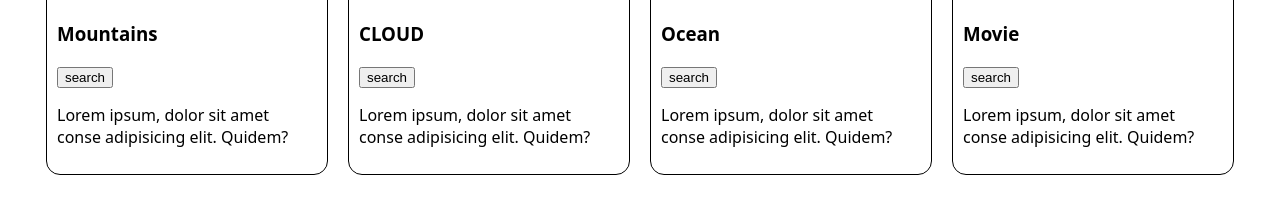
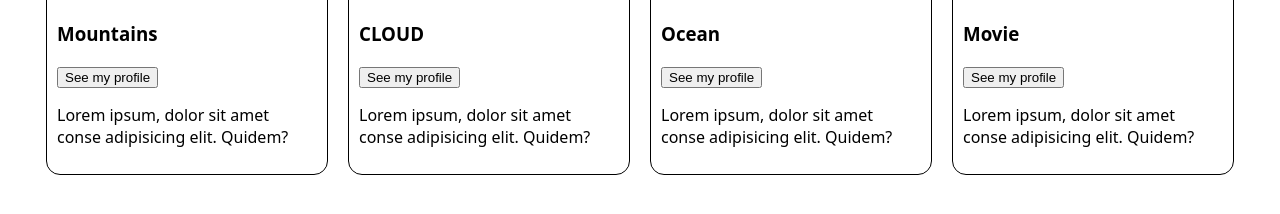
Before and after one commit to chuaindia/Magic_with_CSS_only, a plain HTML site: page index.html in a window 1280 px wide. Shown: the part 266-480 px from the top of the page. Drawn offline with Linux system fonts and the light colour scheme.

Commit message:
Add updated html

```diff
--- a/index.html
+++ b/index.html
@@ -10,31 +10,37 @@
     <link rel="stylesheet" href="style.css">
 </head>
 
+<script>
+    function redirectToLinkedIn() {
+      window.location.href = "https://www.linkedin.com/in/tanusrighosh";
+    }
+  </script>
+
 <body>
     <h1 class="heading"> My favourites</h1>
     <div class="flexbox">
         <div class="card">
             <img src="https://source.unsplash.com/1600x1000/?mountain" alt="" class="card-img">
             <h3>Mountains</h3>
-            <button>search</button>
+            <button onclick="redirectToLinkedIn()">See my profile</button>
             <p>Lorem ipsum, dolor sit amet conse adipisicing elit. Quidem?</p>
         </div>
         <div class="card">
             <img src="https://source.unsplash.com/1600x1000/?cloud" alt="" class="card-img">
             <h3>CLOUD</h3>
-            <button>search</button>
+            <button onclick="redirectToLinkedIn()">See my profile</button>
             <p>Lorem ipsum, dolor sit amet conse adipisicing elit. Quidem?</p>
         </div>
         <div class="card">
             <img src="https://source.unsplash.com/1600x1000/?ocean" alt="" class="card-img">
             <h3>Ocean</h3>
-            <button>search</button>
+            <button onclick="redirectToLinkedIn()">See my profile</button>
             <p>Lorem ipsum, dolor sit amet conse adipisicing elit. Quidem?</p>
         </div>
         <div class="card">
             <img src="https://source.unsplash.com/1600x1000/?movie" alt="" class="card-img">
             <h3>Movie</h3>
-            <button>search</button>
+            <button onclick="redirectToLinkedIn()">See my profile</button>
             <p>Lorem ipsum, dolor sit amet conse adipisicing elit. Quidem?</p>
         </div>
     </div>
```
